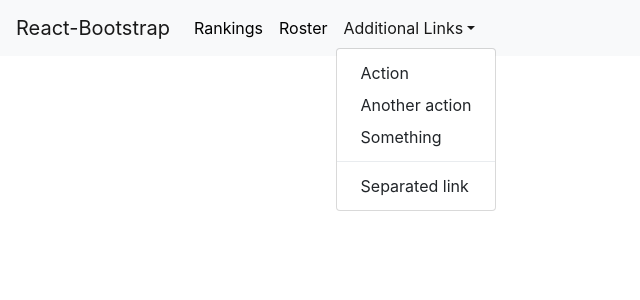
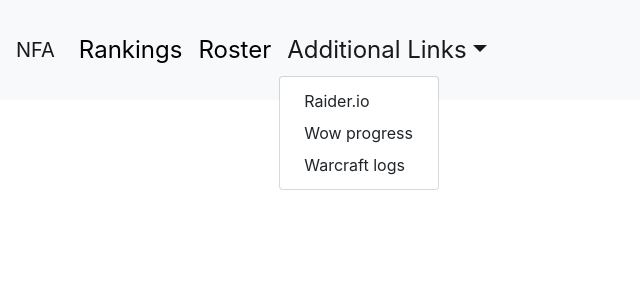
Before and after one commit to jalbane/g-website, a React (Create React App) app: page /#/Rankings.js in a window 1280 px wide. Both pictures are taken after a click on the button "Additional Links". Shown: the top 300 px of the page, without its empty margins (0-640 px from the left). Built offline with nearby package versions, Linux system fonts and the light colour scheme.

Commit message:
Navabar changes

```diff
--- a/src/Home.js
+++ b/src/Home.js
@@ -20,19 +20,17 @@
 	return(
 		<HashRouter history="browserHistory">
 
-        <Navbar bg="light" expand="lg">
-          <Navbar.Brand href="">React-Bootstrap</Navbar.Brand>
+        <Navbar bg="light" expand="lg" style = {{'min-height': '100px', 'font-size': '24px'}}>
+          <Navbar.Brand href="">NFA</Navbar.Brand>
           <Navbar.Toggle aria-controls="basic-navbar-nav" />
           <Navbar.Collapse id="basic-navbar-nav">
             <Nav className="mr-auto">
               <Nav.Link ><Link to="" style = {{'color': 'black', 'textDecoration': 'none'}}>Rankings</Link></Nav.Link>
               <Nav.Link><Link to="editedApp" style = {{'color': 'black' , 'textDecoration': 'none'}}className = "disabled-link">Roster</Link></Nav.Link>
               <NavDropdown title="Additional Links" id="basic-nav-dropdown">
-                <NavDropdown.Item href="#action/3.1">Action</NavDropdown.Item>
-                <NavDropdown.Item href="#action/3.2">Another action</NavDropdown.Item>
-                <NavDropdown.Item href="#action/3.3">Something</NavDropdown.Item>
-                <NavDropdown.Divider />
-                <NavDropdown.Item href="#action/3.4">Separated link</NavDropdown.Item>
+                <NavDropdown.Item href="https://raider.io/guilds/us/lightbringer/NFA" target = "_blank">Raider.io</NavDropdown.Item>
+                <NavDropdown.Item href="https://www.wowprogress.com/guild/us/lightbringer/NFA" target = "_blank">Wow progress</NavDropdown.Item>
+                <NavDropdown.Item href="https://www.warcraftlogs.com/guild/id/357706" target = "_blank">Warcraft logs</NavDropdown.Item>
               </NavDropdown>
             </Nav>
           </Navbar.Collapse>
```
